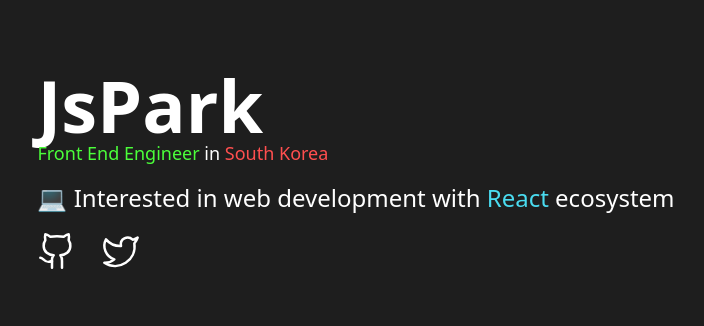
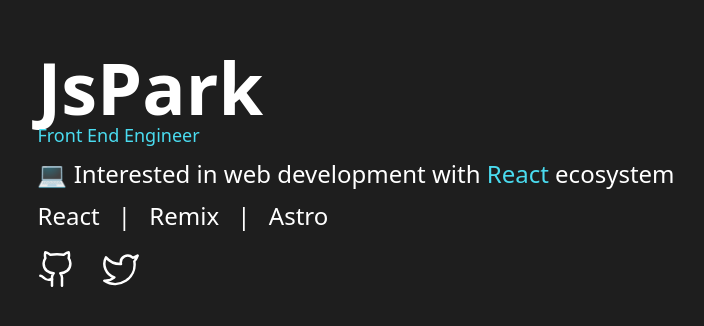
Before and after one commit to rishi-raj-jain/websiteasd, an Astro site: page / in a window 1280 px wide. Shown: the part 230-556 px from the top of the page, without its empty margins (284-988 px from the left). Built offline with nearby package versions, Linux system fonts and the light colour scheme; Astro itself is replaced by a stand-in of ours.

Commit message:
chore(page): update

```diff
--- a/src/components/Intro.astro
+++ b/src/components/Intro.astro
@@ -1,9 +1,27 @@
 <article>
-  <p class="leading-5 sm:leading-8">
+  <p class="leading-5 sm:leading-6">
     💻 Interested in web development with <a
       href="https://react.dev"
       target="_blank"
-      class="text-[#4adcf0]">React</a
+      class="text-[#4adcf0] transition-opacity hover:opacity-50">React</a
     > ecosystem
   </p>
+  <p>
+    <a
+      href="https://react.dev"
+      target="_blank"
+      title="React"
+      class="pr-2 transition-opacity hover:opacity-50">React</a
+    > | <a
+      href="https://remix.run"
+      target="_blank"
+      title="Remix"
+      class="px-2 transition-opacity hover:opacity-50">Remix</a
+    > | <a
+      href="https://astro.build"
+      target="_blank"
+      title="Astro"
+      class="px-2 transition-opacity hover:opacity-50">Astro</a
+    >
+  </p>
 </article>
--- a/src/components/Profile.astro
+++ b/src/components/Profile.astro
@@ -1,8 +1,6 @@
 <article>
   <h1 class="text-5xl font-bold">JsPark</h1>
   <p class="text-xs">
-    <span class="text-[#4bff3a]">Front End Engineer</span> in <span
-      class="text-[#ff4f4f]">South Korea</span
-    >
+    <span class="text-[#4adcf0]">Front End Engineer</span>
   </p>
 </article>
--- a/src/components/SocialLinks.astro
+++ b/src/components/SocialLinks.astro
@@ -2,7 +2,11 @@
   <nav>
     <ul class="flex gap-4">
       <li>
-        <a href="https://github.com/jsparkdev" target="_blank" title="Github"
+        <a
+          href="https://github.com/jsparkdev"
+          target="_blank"
+          title="Github"
+          class="transition-opacity hover:opacity-50"
           ><svg
             xmlns="http://www.w3.org/2000/svg"
             width="40"
@@ -21,7 +25,12 @@
         >
       </li>
       <li>
-        <a href="https://x.com/jsparkdev" target="_blank" title="X.com">
+        <a
+          href="https://x.com/jsparkdev"
+          target="_blank"
+          title="X.com"
+          class="transition-opacity hover:opacity-50"
+        >
           <svg
             xmlns="http://www.w3.org/2000/svg"
             width="40"
--- a/tailwind.config.cjs
+++ b/tailwind.config.cjs
@@ -1,4 +1,10 @@
 /** @type {import('tailwindcss').Config} */
 module.exports = {
   content: ["./src/**/*.{astro,html,js,jsx,md,mdx,ts,tsx}"],
+  theme: {
+    colors: {
+      white: "#fff",
+      accent: "#4adcf0",
+    },
+  },
 };
```
